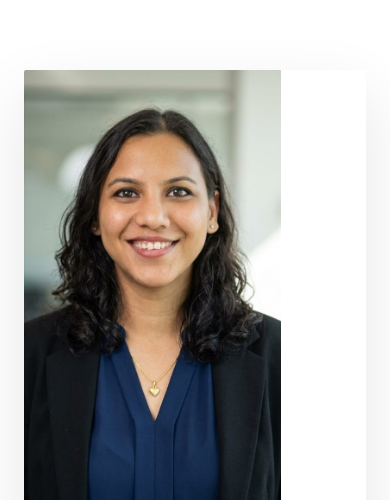
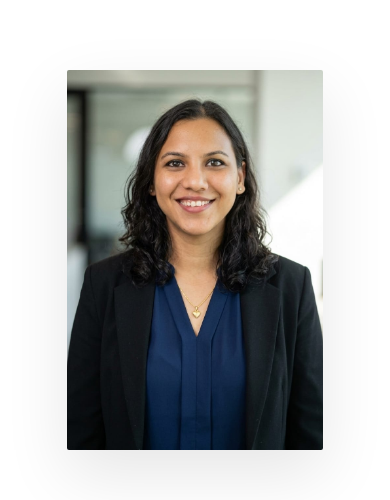
Before and after one commit to BharatoneTech/veekshalawyers, a Next.js app: page / in a window 390 px wide. Shown: the part 953-1453 px from the top of the page. Built offline with nearby package versions, Linux system fonts and the light colour scheme.

Commit message:
mobile menu

```diff
--- a/app/about/page.tsx
+++ b/app/about/page.tsx
@@ -198,7 +198,7 @@ export default function VeekshaLawyers() {
         .hamburger { display: none; flex-direction: column; gap: 5px; cursor: pointer; padding: 6px; background: none; border: none; z-index: 1000; }
         .hamburger span { display: block; width: 24px; height: 2px; border-radius: 2px; transition: all 0.35s cubic-bezier(0.4,0,0.2,1); }
         .hamburger span.light { background: rgba(255,255,255,0.85); }
-        .hamburger span.dark { background: var(--navy); }
+        .hamburger span.dark { background: #fff; }
         .hamburger.open span:nth-child(1) { transform: translateY(7px) rotate(45deg); }
         .hamburger.open span:nth-child(2) { opacity: 0; transform: scaleX(0); }
         .hamburger.open span:nth-child(3) { transform: translateY(-7px) rotate(-45deg); }
@@ -248,6 +248,11 @@ export default function VeekshaLawyers() {
         .mob-langs { display: flex; gap: 8px; flex-wrap: wrap; margin-top: 32px; position: relative; z-index: 1; }
         .mob-lang { font-family: 'Outfit', sans-serif; font-size: 10px; font-weight: 500; letter-spacing: 1px; color: var(--gold); background: rgba(184,150,90,0.12); border: 1px solid rgba(184,150,90,0.25); padding: 5px 12px; border-radius: 2px; }
 
+        @media (max-width: 900px) {
+  .about-img-wrap { width: 75% !important; margin: 0 auto !important; }
+  .about-img-wrap img { height: 380px !important; }
+}
+
         /* RESPONSIVE */
         @media (max-width: 900px) {
           .topnav, .topnav.scrolled { padding: 10px 24px !important; }
@@ -273,7 +278,7 @@ export default function VeekshaLawyers() {
         <div className="mob-divider" />
         <a href="/contact" className="mob-cta">Contact Us →</a>
         <div className="mob-langs">
-          {['Hindi', 'English', 'Kannada', 'Telugu'].map(l => (
+          {[' English', 'Hindi', 'Kannada', 'Telugu'].map(l => (
             <span key={l} className="mob-lang">{l}</span>
           ))}
         </div>
@@ -393,10 +398,13 @@ export default function VeekshaLawyers() {
 
           <div className="two-grid" style={{ display: 'grid', gridTemplateColumns: '1fr 1fr', gap: '80px', alignItems: 'center' }}>
             {/* Image side */}
-            <div style={{ position: 'relative' }}>
-              <div style={{ borderRadius: '2px', overflow: 'hidden', boxShadow: '0 24px 64px rgba(0,0,0,0.1)' }}>
-                <img src="profilepic.jpeg" alt="Law office" style={{ width: '75%', height: '500px', objectFit: 'cover', display: 'block' }} />
-              </div>
+
+            <div style={{ position: 'relative', display: 'flex', justifyContent: 'center', alignItems: 'center' }}>
+                <div className="about-img-wrap" style={{ borderRadius: '2px', overflow: 'hidden', boxShadow: '0 24px 64px rgba(0,0,0,0.1)', width: '75%' }}>
+                    <img src="profilepic.jpeg" alt="Principal Solicitor" style={{ width: '100%', height: '500px', objectFit: 'cover', objectPosition: 'top', display: 'block' }} />
+                </div>
+
+
               {/* Languages */}
               {/* <div style={{ position: 'absolute', bottom: '-24px', right: '-24px', background: '#fff', border: '1px solid var(--border-soft)', borderLeft: '3px solid var(--gold)', padding: '24px 28px', boxShadow: '0 12px 40px rgba(0,0,0,0.08)', minWidth: '220px' }}>
                 <div className="sans" style={{ fontSize: '10px', letterSpacing: '2.5px', textTransform: 'uppercase', color: 'var(--gold)', marginBottom: '12px' }}>Languages Spoken</div>
--- a/app/contact/page.tsx
+++ b/app/contact/page.tsx
@@ -96,7 +96,7 @@ const handleSubmit = (e: React.FormEvent<HTMLFormElement>) => {
           transition: all 0.35s cubic-bezier(0.4,0,0.2,1);
         }
         .hamburger span.light { background: rgba(255,255,255,0.85); }
-        .hamburger span.dark { background: var(--navy); }
+        .hamburger span.dark { background: #fff; }
         .hamburger.open span:nth-child(1) { transform: translateY(7px) rotate(45deg); }
         .hamburger.open span:nth-child(2) { opacity: 0; transform: scaleX(0); }
         .hamburger.open span:nth-child(3) { transform: translateY(-7px) rotate(-45deg); }
@@ -279,7 +279,7 @@ const handleSubmit = (e: React.FormEvent<HTMLFormElement>) => {
         <div className="mob-divider" />
         <a href="/contact" className="mob-cta mob-active">Contact Us →</a>
         <div className="mob-langs">
-          {['Hindi', 'English', 'Kannada', 'Telugu'].map(l => (
+          {[' English', 'Hindi', 'Kannada', 'Telugu'].map(l => (
             <span key={l} className="mob-lang">{l}</span>
           ))}
         </div>
--- a/app/page.tsx
+++ b/app/page.tsx
@@ -198,7 +198,7 @@ export default function VeekshaLawyers() {
         .hamburger { display: none; flex-direction: column; gap: 5px; cursor: pointer; padding: 6px; background: none; border: none; z-index: 1000; }
         .hamburger span { display: block; width: 24px; height: 2px; border-radius: 2px; transition: all 0.35s cubic-bezier(0.4,0,0.2,1); }
         .hamburger span.light { background: rgba(255,255,255,0.85); }
-        .hamburger span.dark { background: var(--navy); }
+        .hamburger span.dark { background: #fff; }
         .hamburger.open span:nth-child(1) { transform: translateY(7px) rotate(45deg); }
         .hamburger.open span:nth-child(2) { opacity: 0; transform: scaleX(0); }
         .hamburger.open span:nth-child(3) { transform: translateY(-7px) rotate(-45deg); }
@@ -248,6 +248,11 @@ export default function VeekshaLawyers() {
         .mob-langs { display: flex; gap: 8px; flex-wrap: wrap; margin-top: 32px; position: relative; z-index: 1; }
         .mob-lang { font-family: 'Outfit', sans-serif; font-size: 10px; font-weight: 500; letter-spacing: 1px; color: var(--gold); background: rgba(184,150,90,0.12); border: 1px solid rgba(184,150,90,0.25); padding: 5px 12px; border-radius: 2px; }
 
+        @media (max-width: 900px) {
+  .about-img-wrap { width: 75% !important; margin: 0 auto !important; }
+  .about-img-wrap img { height: 380px !important; }
+}
+
         /* RESPONSIVE */
         @media (max-width: 900px) {
           .topnav, .topnav.scrolled { padding: 10px 24px !important; }
@@ -273,7 +278,7 @@ export default function VeekshaLawyers() {
         <div className="mob-divider" />
         <a href="/contact" className="mob-cta">Contact Us →</a>
         <div className="mob-langs">
-          {['Hindi', 'English', 'Kannada', 'Telugu'].map(l => (
+          {[' English', 'Hindi', 'Kannada', 'Telugu'].map(l => (
             <span key={l} className="mob-lang">{l}</span>
           ))}
         </div>
@@ -393,10 +398,13 @@ export default function VeekshaLawyers() {
 
           <div className="two-grid" style={{ display: 'grid', gridTemplateColumns: '1fr 1fr', gap: '80px', alignItems: 'center' }}>
             {/* Image side */}
-            <div style={{ position: 'relative' }}>
-              <div style={{ borderRadius: '2px', overflow: 'hidden', boxShadow: '0 24px 64px rgba(0,0,0,0.1)' }}>
-                <img src="profilepic.jpeg" alt="Law office" style={{ width: '75%', height: '500px', objectFit: 'cover', display: 'block' }} />
-              </div>
+
+            <div style={{ position: 'relative', display: 'flex', justifyContent: 'center', alignItems: 'center' }}>
+                <div className="about-img-wrap" style={{ borderRadius: '2px', overflow: 'hidden', boxShadow: '0 24px 64px rgba(0,0,0,0.1)', width: '75%' }}>
+                    <img src="profilepic.jpeg" alt="Principal Solicitor" style={{ width: '100%', height: '500px', objectFit: 'cover', objectPosition: 'top', display: 'block' }} />
+                </div>
+
+
               {/* Languages */}
               {/* <div style={{ position: 'absolute', bottom: '-24px', right: '-24px', background: '#fff', border: '1px solid var(--border-soft)', borderLeft: '3px solid var(--gold)', padding: '24px 28px', boxShadow: '0 12px 40px rgba(0,0,0,0.08)', minWidth: '220px' }}>
                 <div className="sans" style={{ fontSize: '10px', letterSpacing: '2.5px', textTransform: 'uppercase', color: 'var(--gold)', marginBottom: '12px' }}>Languages Spoken</div>
--- a/app/services/page.tsx
+++ b/app/services/page.tsx
@@ -69,7 +69,7 @@ export default function ServicesPage() {
         .hamburger { display: none; flex-direction: column; gap: 5px; cursor: pointer; padding: 6px; background: none; border: none; z-index: 1000; }
         .hamburger span { display: block; width: 24px; height: 2px; border-radius: 2px; transition: all 0.35s cubic-bezier(0.4,0,0.2,1); }
         .hamburger span.light { background: rgba(255,255,255,0.85); }
-        .hamburger span.dark { background: var(--navy); }
+        .hamburger span.dark { background: #fff; }
         .hamburger.open span:nth-child(1) { transform: translateY(7px) rotate(45deg); }
         .hamburger.open span:nth-child(2) { opacity: 0; transform: scaleX(0); }
         .hamburger.open span:nth-child(3) { transform: translateY(-7px) rotate(-45deg); }
@@ -253,7 +253,7 @@ export default function ServicesPage() {
         <div className="mob-divider" />
         <a href="/contact" className="mob-cta" onClick={() => setMenuOpen(false)}>Contact Us →</a>
         <div className="mob-langs">
-          {['Hindi', 'English', 'Kannada', 'Telugu'].map(l => (
+          {[' English', 'Hindi', 'Kannada', 'Telugu'].map(l => (
             <span key={l} className="mob-lang">{l}</span>
           ))}
         </div>
--- a/app/whyus/page.tsx
+++ b/app/whyus/page.tsx
@@ -137,7 +137,7 @@ export default function WhyUsPage() {
         .hamburger { display: none; flex-direction: column; gap: 5px; cursor: pointer; padding: 6px; background: none; border: none; z-index: 1000; }
         .hamburger span { display: block; width: 24px; height: 2px; border-radius: 2px; transition: all 0.35s cubic-bezier(0.4,0,0.2,1); }
         .hamburger span.light { background: rgba(255,255,255,0.85); }
-        .hamburger span.dark { background: var(--navy); }
+        .hamburger span.dark { background: #fff; }
         .hamburger.open span:nth-child(1) { transform: translateY(7px) rotate(45deg); }
         .hamburger.open span:nth-child(2) { opacity: 0; transform: scaleX(0); }
         .hamburger.open span:nth-child(3) { transform: translateY(-7px) rotate(-45deg); }
@@ -292,7 +292,7 @@ export default function WhyUsPage() {
         <div className="mob-divider" />
         <a href="/contact" className="mob-cta" onClick={() => setMenuOpen(false)}>Contact Us →</a>
         <div className="mob-langs">
-          {['Hindi', 'English', 'Kannada', 'Telugu'].map(l => (
+          {[' English', 'Hindi', 'Kannada', 'Telugu'].map(l => (
             <span key={l} className="mob-lang">{l}</span>
           ))}
         </div>
```
